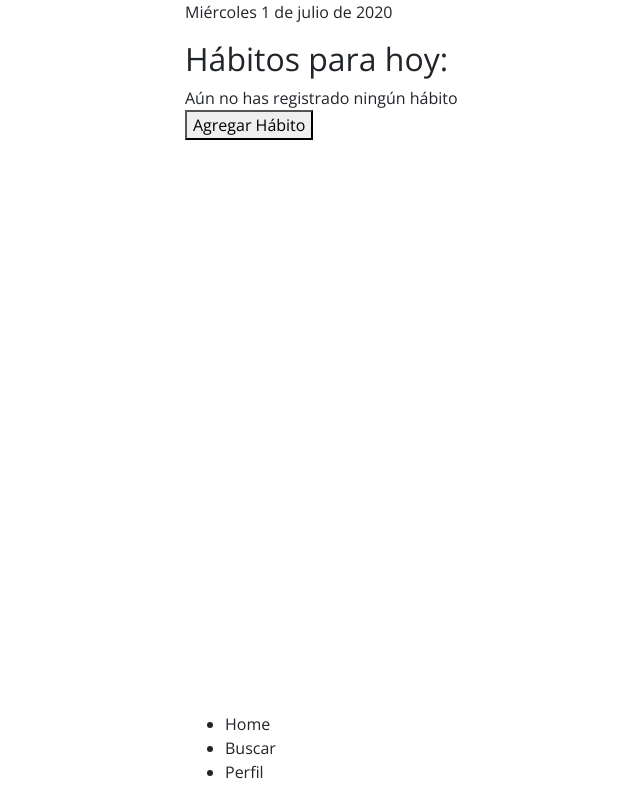
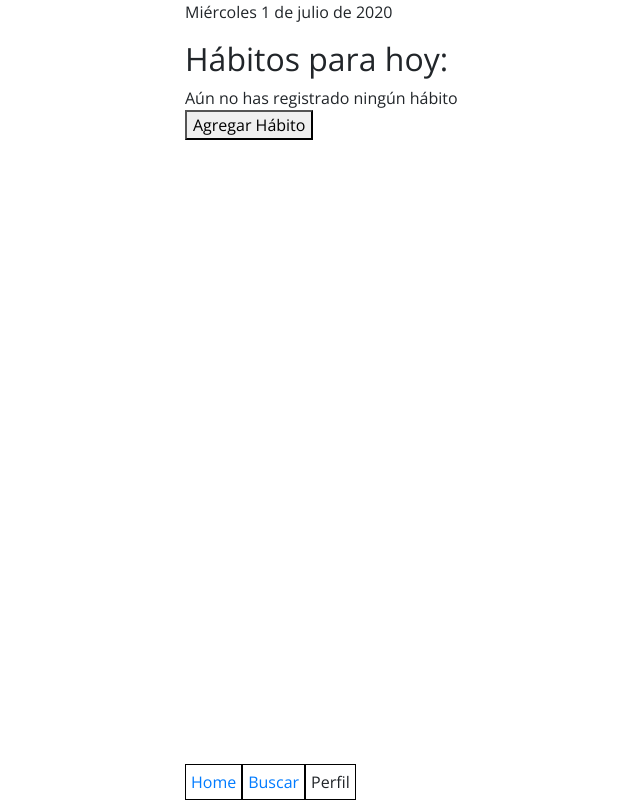
Before and after one commit to dejavuhq/sub-routines-frontend, a React app: page /home in a window 1280 px wide. Shown: the top 800 px of the page, without its empty margins (275-915 px from the left). Built offline with nearby package versions, Linux system fonts and the light colour scheme.

Commit message:
nav and styles

```diff
--- a/src/assets/styles/main.scss
+++ b/src/assets/styles/main.scss
@@ -11,3 +11,14 @@ nav {
   bottom: 0;
   width: 100%;
 }
+nav ul {
+  list-style: none;
+  padding: 0;
+  display: flex;
+  width: 100%;
+  margin: 0;
+}
+nav ul li {
+  padding: 5px;
+  border: 1px solid black;
+}
--- a/src/components/Nav.jsx
+++ b/src/components/Nav.jsx
@@ -4,8 +4,8 @@ const Nav = () => {
   return (
     <nav>
       <ul>
-        <li>Home</li>
-        <li>Buscar</li>
+        <li><a href="/login"> Home</a></li>
+        <li><a href="/register"> Buscar</a></li>
         <li>Perfil</li>
       </ul>
     </nav>
```
